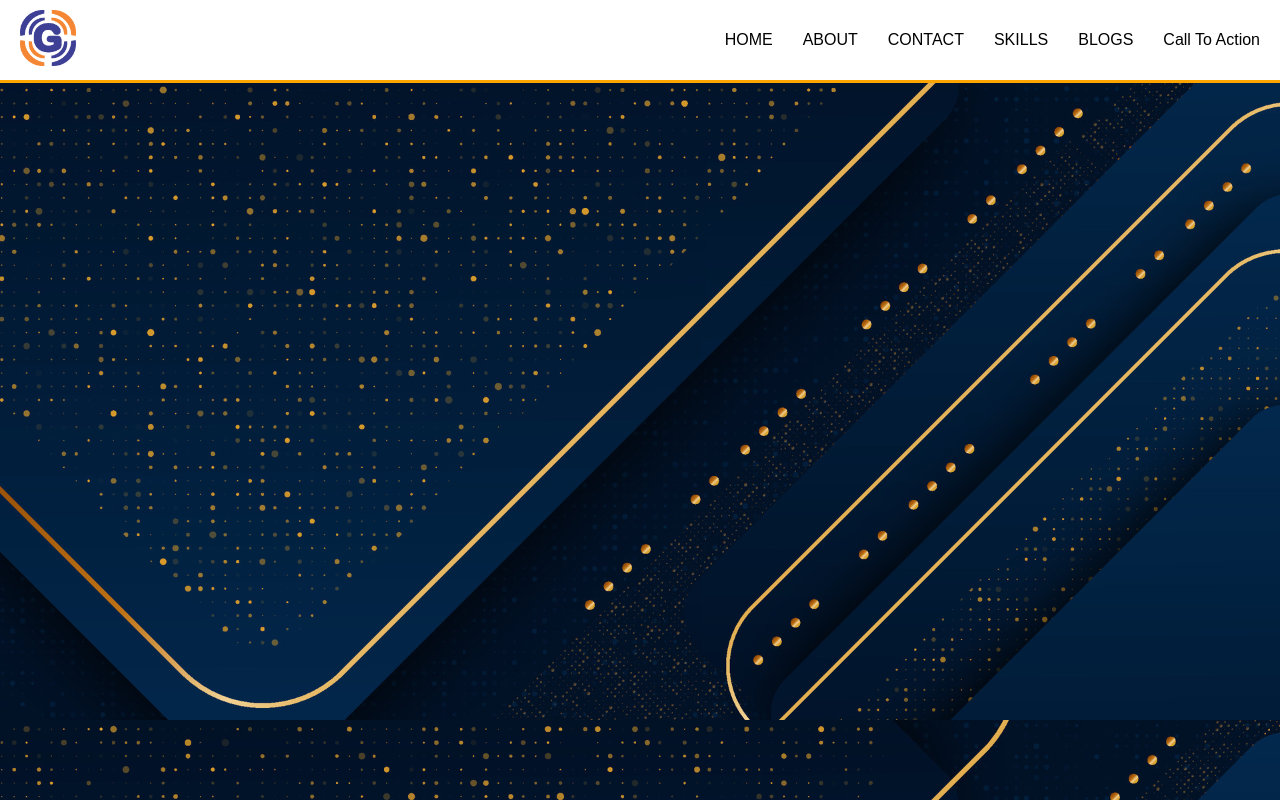
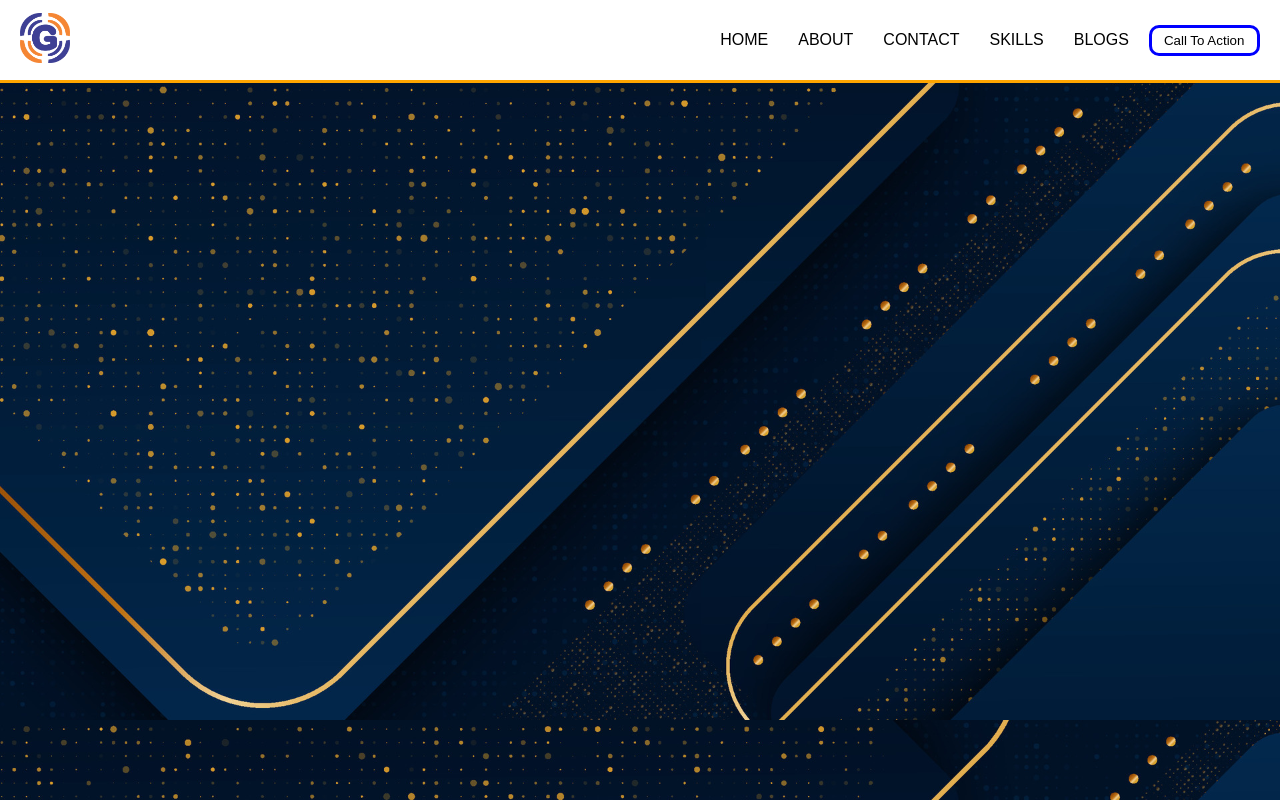
Before and after one commit to DanielGad/Gad_Portfolio, a React (Vite) app: page / in a window 1280 px wide. Shown: the top 800 px of the page. Built offline with nearby package versions, Linux system fonts and the light colour scheme.

Commit message:
header update

```diff
--- a/src/assets/header.css
+++ b/src/assets/header.css
@@ -17,7 +17,7 @@
   display: flex;
   width: 100%;
   text-align: right;
-  margin-right: 40px;
+  margin-right: 20px;
   gap: 30px;
   justify-content: flex-end;
 }
@@ -31,13 +31,30 @@ a {
 
 a:hover {
   color: orange;
-  border: 2px solid orange;
-  padding: 5px;
+  /* border: 2px solid orange; */
+  /* padding: 5px; */
 }
 
 .active {
-  padding-bottom: 1px;
   border-bottom: 3px solid orange;
   font-weight: bold;
   color: orange;
+  padding-bottom: -15px;
 }
+
+.call {
+  width: 10%;
+  display: flex;
+  padding: 5px 12px;
+  background-color: white;
+  border: blue 3px solid;
+  border-radius: 10px;
+  cursor: pointer;
+  margin-right: 40px;
+}
+
+.call:hover {
+  background-color: blue;
+  color: white;
+  border: orange 3px solid;
+}
--- a/src/components/Header.tsx
+++ b/src/components/Header.tsx
@@ -46,8 +46,8 @@ const Header = () => {
           </Link>
         </span>
 
-        <span>Call To Action</span>
       </div>
+      <button className="call">Call To Action</button>
     </div>
   )
 }
```
